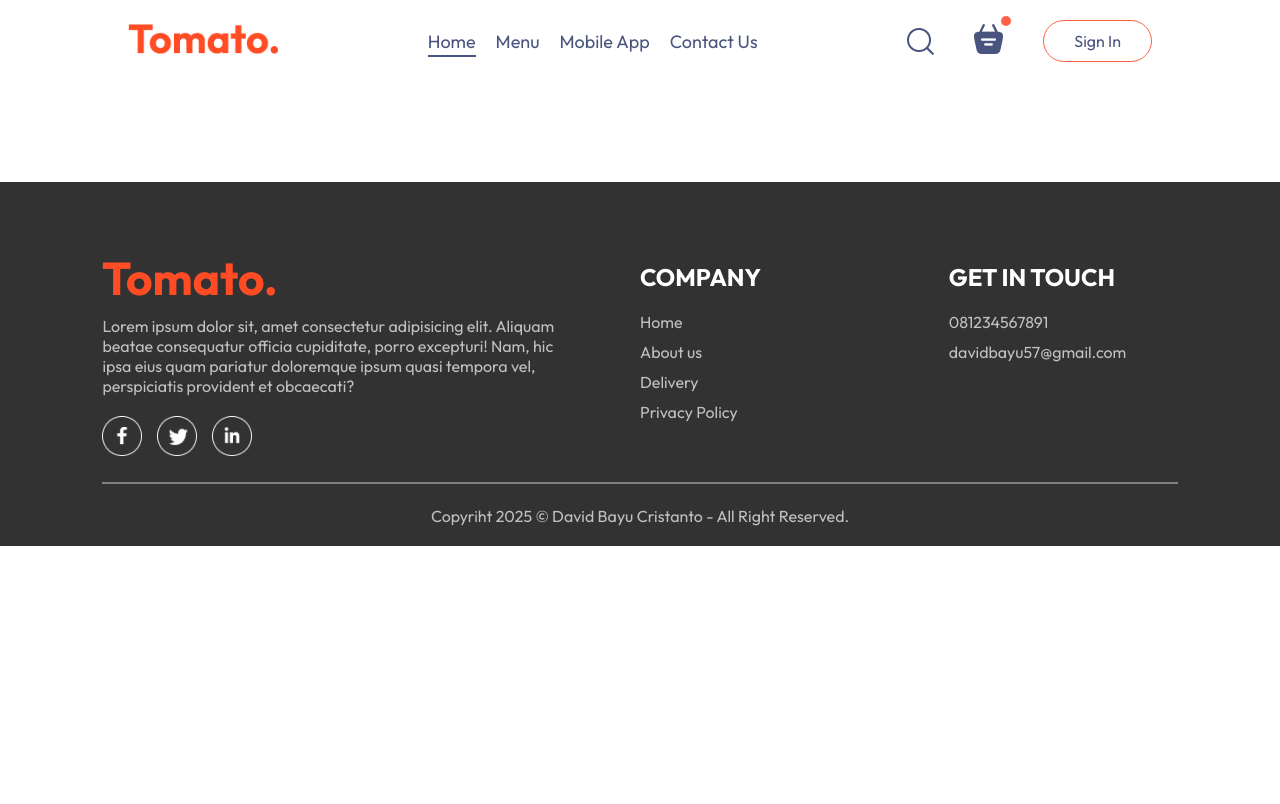
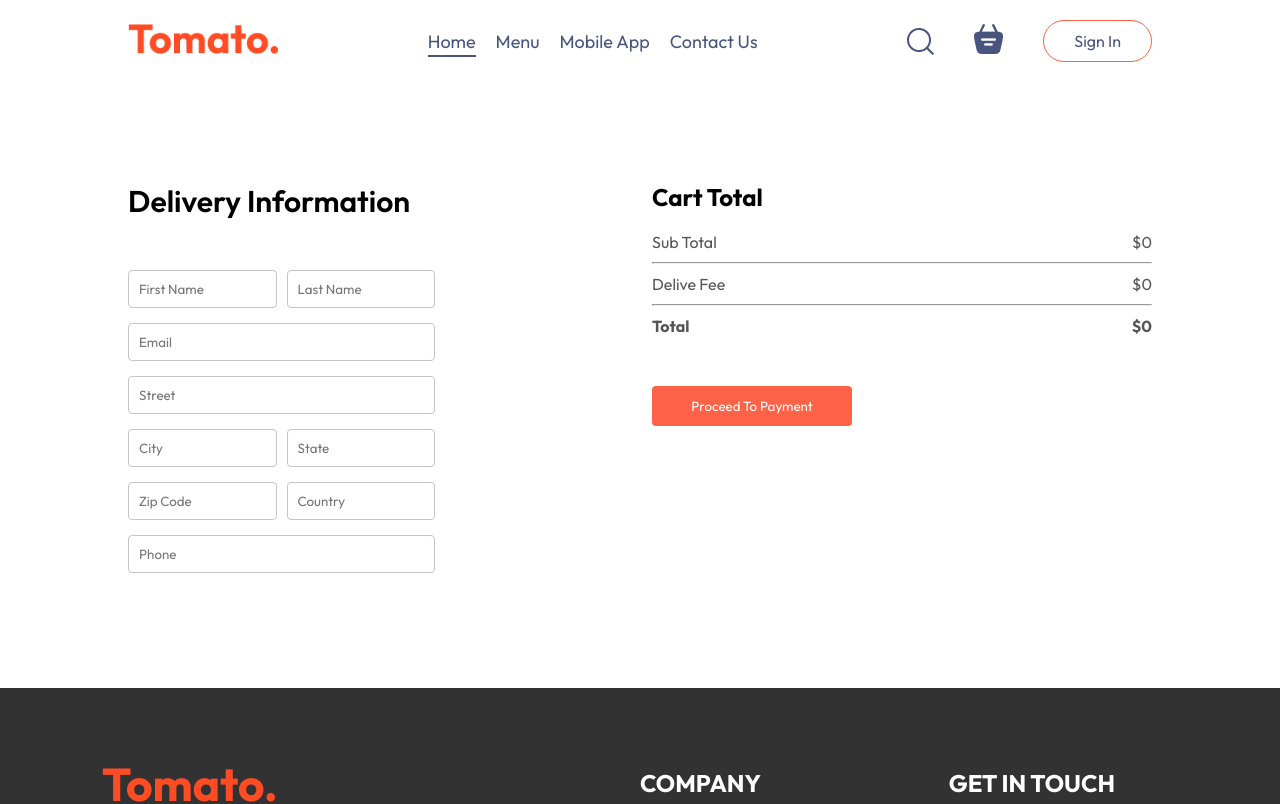
Before and after one commit to davidbayu1805/marketplace-react-express, a React (Vite) app in the folder frontend/: page /order in a window 1280 px wide. Shown: the top 804 px of the page. Built offline with nearby package versions, Linux system fonts and the light colour scheme.

Commit message:
finish fe

```diff
--- a/frontend/src/App.jsx
+++ b/frontend/src/App.jsx
@@ -18,7 +18,7 @@
         <Routes>
           <Route path="/" element={<Home />} />
           <Route path="/cart" element={<Cart />} />
-          <Route path="/placeorder" element={<PlaceOrder />} />
+          <Route path="/order" element={<PlaceOrder />} />
         </Routes>
       </div>
       <Footer />
--- a/frontend/src/components/Navbar/Navbar.jsx
+++ b/frontend/src/components/Navbar/Navbar.jsx
@@ -1,12 +1,15 @@
-import React, { useState } from 'react'
+import React, { useContext, useState } from 'react'
 import './Navbar.css'
 import {assets} from '../../assets/assets'
 import {Link} from 'react-router-dom';
 import { Link as ScrollLink } from 'react-scroll';
+import { StoreContext } from '../../context/StoreContext';
 
 
 const Navbar = ({ setShowLogin }) => {
   const [menu, setMenu] = useState("home");
+
+  const {getTotalCartAmount} =useContext(StoreContext);
 
   return (
     <div className='navbar'>
@@ -21,7 +24,7 @@
         <img src={assets.search_icon} alt="" />
         <div className="navbar-search-icon">
           <Link to='/cart'><img src={assets.basket_icon} alt="" /></Link>
-          <div className="dot"></div>
+          <div className={getTotalCartAmount()===0?"":"dot"}></div>
         </div>
         <button onClick={() => setShowLogin(true)}>Sign In</button>
       </div>
--- a/frontend/src/context/StoreContext.jsx
+++ b/frontend/src/context/StoreContext.jsx
@@ -1,43 +1,49 @@
-import React, { useEffect, useState } from 'react'
+import React, { useEffect, useState } from "react";
 import { createContext } from "react";
 import { food_list } from "../assets/assets";
 
-export const StoreContext = createContext(null)
+export const StoreContext = createContext(null);
 
 const StoreContextProvider = (props) => {
-
   const [cartItems, setCartItems] = useState({});
 
   const addToCart = (itemId) => {
-        if (!cartItems[itemId]){
-            setCartItems((prev)=>({...prev,[itemId]:1}))
+    if (!cartItems[itemId]) {
+      setCartItems((prev) => ({ ...prev, [itemId]: 1 }));
+    } else {
+      setCartItems((prev) => ({ ...prev, [itemId]: prev[itemId] + 1 }));
     }
-        else{
-            setCartItems((prev)=>({...prev,[itemId]:prev[itemId]+1}))
+  };
+
+  const removeFromCart = (itemId) => {
+    setCartItems((prev) => ({ ...prev, [itemId]: prev[itemId] - 1 }));
+  };
+
+  const getTotalCartAmount = () => {
+    let totalAamount = 0;
+    for (const item in cartItems) {
+      if (cartItems[item] > 0) {
+        let itemInfo = food_list.find((product) => product._id === item);
+        totalAamount += itemInfo.price * cartItems[item];
       }
     }
+    return totalAamount;
+  };
 
-    const removeFromCart = (itemId) => {
-        setCartItems((prev)=>({...prev,[itemId]:prev[itemId]-1}))
-    }
-
-    useEffect(()=>{
-        console.log(cartItems);
-    },[cartItems])
-
-    const contextValue ={
+  const contextValue = {
     food_list,
     cartItems,
     setCartItems,
     addToCart,
-        removeFromCart
-    }
+    removeFromCart,
+    getTotalCartAmount
+  };
 
   return (
     <StoreContext.Provider value={contextValue}>
       {props.children}
     </StoreContext.Provider>
-    )
-}
+  );
+};
 
 export default StoreContextProvider;
--- a/frontend/src/pages/Cart/Cart.css
+++ b/frontend/src/pages/Cart/Cart.css
@@ -28,3 +28,71 @@
 .cart-items-item .cross{
     cursor: pointer;
 }
+
+.cart-bottom{
+    margin-top: 80px;
+    display: flex;
+    justify-content: space-between;
+    gap: max(12vw,20px);
+}
+.cart-total{
+    flex: 1;
+    display: flex;
+    flex-direction: column;
+    gap: 20px;
+}
+
+.cart-total-details{
+    display: flex;
+    justify-content: space-between;
+    color: #555;
+}
+.cart-total hr{
+    margin: 10px 0px;
+}
+.cart-total button{
+    border: none;
+    color: white;
+    background-color: tomato;
+    width: max(15vw,200px);
+    padding: 12px 0px;
+    border-radius: 4px;
+    cursor: pointer;
+}
+.cart-promocode{
+    flex: 1;
+}
+.cart-promocode p{
+    color: #555;
+}
+.cart-promocode-input{
+    margin-top: 10px;
+    display: flex;
+    justify-content: space-between;
+    align-items: center;
+    background-color: #eaeaea;
+    border: 4px;
+}
+.cart-promocode-input input{
+    background: transparent;
+    border: none;
+    outline: none;
+    padding-left: 10px;
+}
+.cart-promocode-input button{
+    width: max(10vw,150px);
+    padding: 12px 5px;
+    background-color: black;
+    border: none;
+    color: white;
+    border-radius: 4px;
+}
+
+@media (max-width:750px){
+    .cart-bottom{
+        flex-direction: column-reverse;
+    }
+    .cart-promocode{
+        justify-content: start;
+    }
+}
--- a/frontend/src/pages/Cart/Cart.jsx
+++ b/frontend/src/pages/Cart/Cart.jsx
@@ -1,9 +1,12 @@
 import React, { useContext } from "react";
 import "./Cart.css";
 import { StoreContext } from "../../context/StoreContext";
+import { useNavigate } from "react-router-dom";
 
 const Cart = () => {
-  const { cartItems, food_list, removeFromCart } = useContext(StoreContext);
+  const { cartItems, food_list, removeFromCart, getTotalCartAmount } = useContext(StoreContext);
+
+  const navigate = useNavigate();
 
   return (
     <div className="cart">
@@ -42,26 +45,27 @@
           <div>
             <div className="cart-total-details">
               <p>Sub Total</p>
-              <p>{0}</p>
+              <p>${getTotalCartAmount()}</p>
             </div>
             <hr />
             <div className="cart-total-details">
               <p>Delive Fee</p>
-              <p>{2}</p>
+              <p>${getTotalCartAmount()===0?0:2}</p>
             </div>
             <hr />
             <div className="cart-total-details">
               <b>Total</b>
-              <b>{0}</b>
+              <b>${getTotalCartAmount()===0?0:getTotalCartAmount()+2}</b>
             </div>
           </div>
-          <button>Proceed To Checkout</button>
+          <button onClick={()=>navigate('/order')}>Proceed To Checkout</button>
         </div>
         <div className="cart-promocode">
           <div>
             <p>If you have promo code, Enter it here</p>
             <div className="cart-promocode-input">
-              <input type="text" />
+              <input type="text" placeholder="promo code"/>
+              <button>submit</button>
             </div>
           </div>
         </div>
--- a/frontend/src/pages/Home/Home.jsx
+++ b/frontend/src/pages/Home/Home.jsx
@@ -12,7 +12,7 @@
   return (
     <div>
         <Header/>
-        <ExploreMenu caegory={category} setCategory={setCategory}/>
+        <ExploreMenu category={category} setCategory={setCategory}/>
         <FoodDisplay category={category}/>
         <AppDownload/>
     </div>
--- a/frontend/src/pages/PlaceOrder/PlaceOrder.css
+++ b/frontend/src/pages/PlaceOrder/PlaceOrder.css
@@ -0,0 +1,35 @@
+.place-order{
+    display: flex;
+    align-items: start;
+    justify-content: space-between;
+    gap: 5px;
+    margin-top: 100px;
+}
+.place-order-left{
+    width: 100%;
+    max-width: max(30%,50px);
+}
+.place-order-left .tittle{
+    font-size: 30px;
+    font-weight: 600;
+    margin-bottom: 50px;
+}
+.place-order-left input{
+    margin-bottom: 15px;
+    width: 100%;
+    padding: 10px;
+    border: 1px solid #c5c5c5;
+    border-radius: 4px;
+    outline-color: tomato;
+}
+.place-order-left .multi-fields{
+    display: flex;
+    gap: 10px;
+}
+.place-order-right{
+    width: 100%;
+    max-width: max(40%,500px);
+}
+.place-order .cart-total button{
+    margin-top: 30px;
+}
--- a/frontend/src/pages/PlaceOrder/PlaceOrder.jsx
+++ b/frontend/src/pages/PlaceOrder/PlaceOrder.jsx
@@ -1,9 +1,55 @@
 import React from 'react'
 import './PlaceOrder.css'
+import { useContext } from 'react'
+import { StoreContext } from '../../context/StoreContext'
 
 const PlaceOrder = () => {
+
+  const {getTotalCartAmount} = useContext(StoreContext);
+
   return (
-    <div>PlaceOrder</div>
+    <form className='place-order' action="">
+      <div className="place-order-left">
+        <p className="tittle">Delivery Information</p>
+        <div className="multi-fields">
+          <input type="text" placeholder='First Name' />
+          <input type="text" placeholder='Last Name' />
+        </div>
+        <input type="email" placeholder='Email' />
+        <input type="text" placeholder='Street' />
+        <div className="multi-fields">
+          <input type="text" placeholder='City' />
+          <input type="text" placeholder='State' />
+        </div>
+        <div className="multi-fields">
+          <input type="text" placeholder='Zip Code' />
+          <input type="text" placeholder='Country' />
+        </div>
+        <input type="text" placeholder='Phone' />
+      </div>
+      <div className="place-order-right">
+        <div className="cart-total">
+          <h2>Cart Total</h2>
+          <div>
+            <div className="cart-total-details">
+              <p>Sub Total</p>
+              <p>${getTotalCartAmount()}</p>
+            </div>
+            <hr />
+            <div className="cart-total-details">
+              <p>Delive Fee</p>
+              <p>${getTotalCartAmount()===0?0:2}</p>
+            </div>
+            <hr />
+            <div className="cart-total-details">
+              <b>Total</b>
+              <b>${getTotalCartAmount()===0?0:getTotalCartAmount()+2}</b>
+            </div>
+          </div>
+          <button>Proceed To Payment</button>
+        </div>
+      </div>
+    </form>
   )
 }
 
```
Lines whose indentation alone changed are shown as unchanged.
